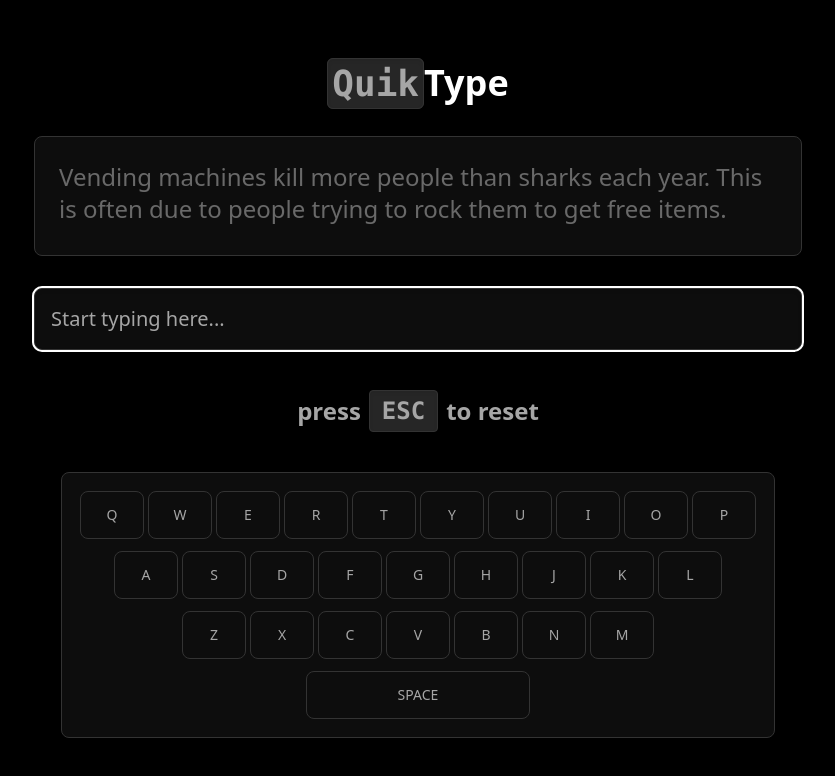
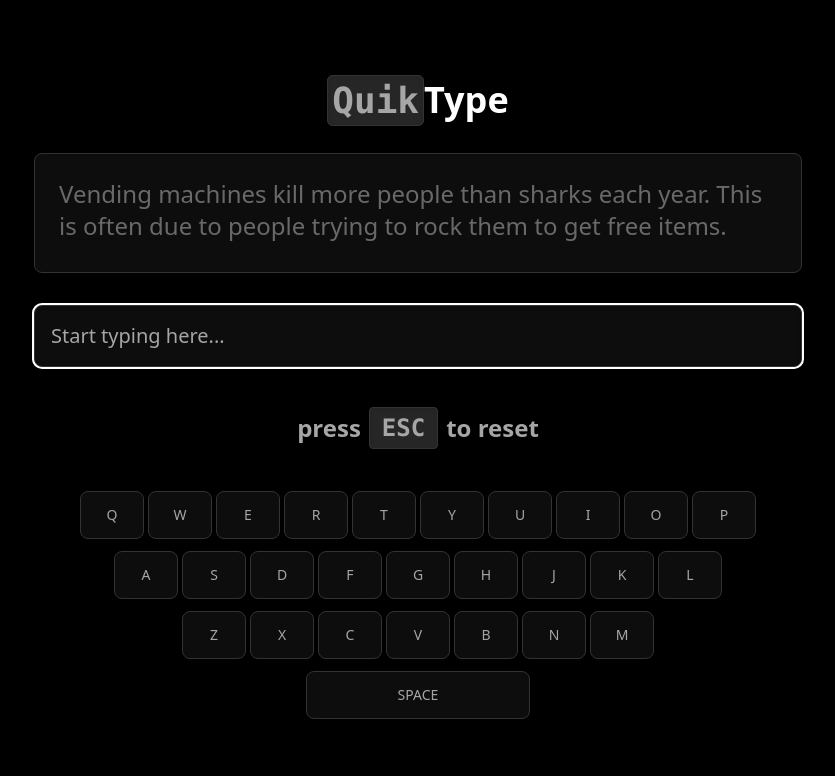
Before and after one commit to dipsubhro/quiktype, a React (Vite) app: page / in a window 1280 px wide. Shown: the top 776 px of the page, without its empty margins (222-1057 px from the left). Built offline with nearby package versions, Linux system fonts and the light colour scheme; the HTML template or start-up script is replaced by a standard one.

Commit message:
fix: removed the outer div of keyboard keys

```diff
--- a/src/components/TypingTest.tsx
+++ b/src/components/TypingTest.tsx
@@ -39,7 +39,7 @@ const KeyboardDisplay = ({ activeKey }: { activeKey: string | null }) => {
   };
 
   return (
-    <div className="p-4 rounded-lg bg-card border border-border shadow-lg mt-10 max-w-3xl mx-auto select-none">
+    <div className="mt-10 max-w-3xl mx-auto select-none">
       {rows.map((row, rowIndex) => (
         <div key={rowIndex} className="flex justify-center mb-2">
           {row.map((char) => (
```
